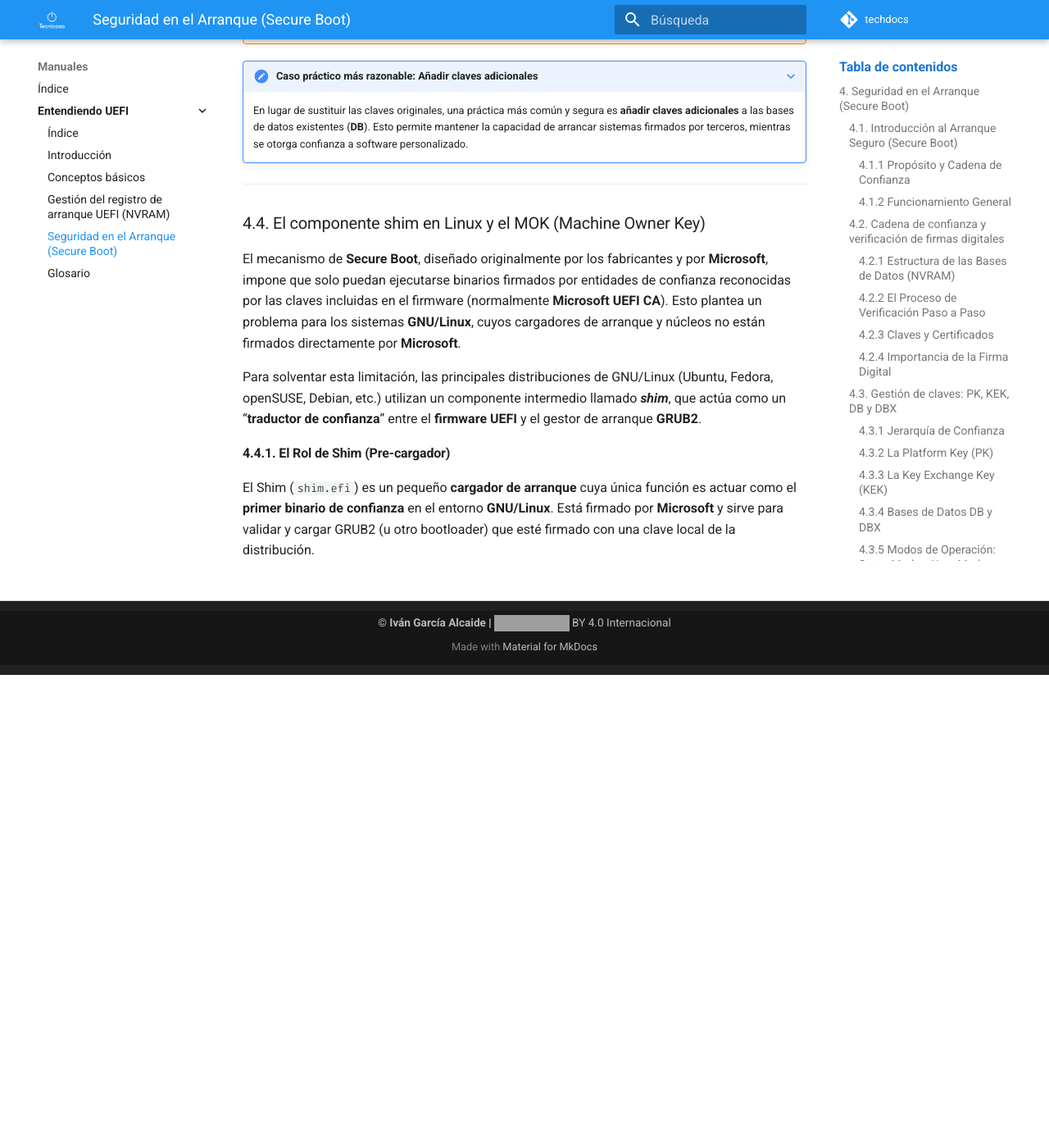
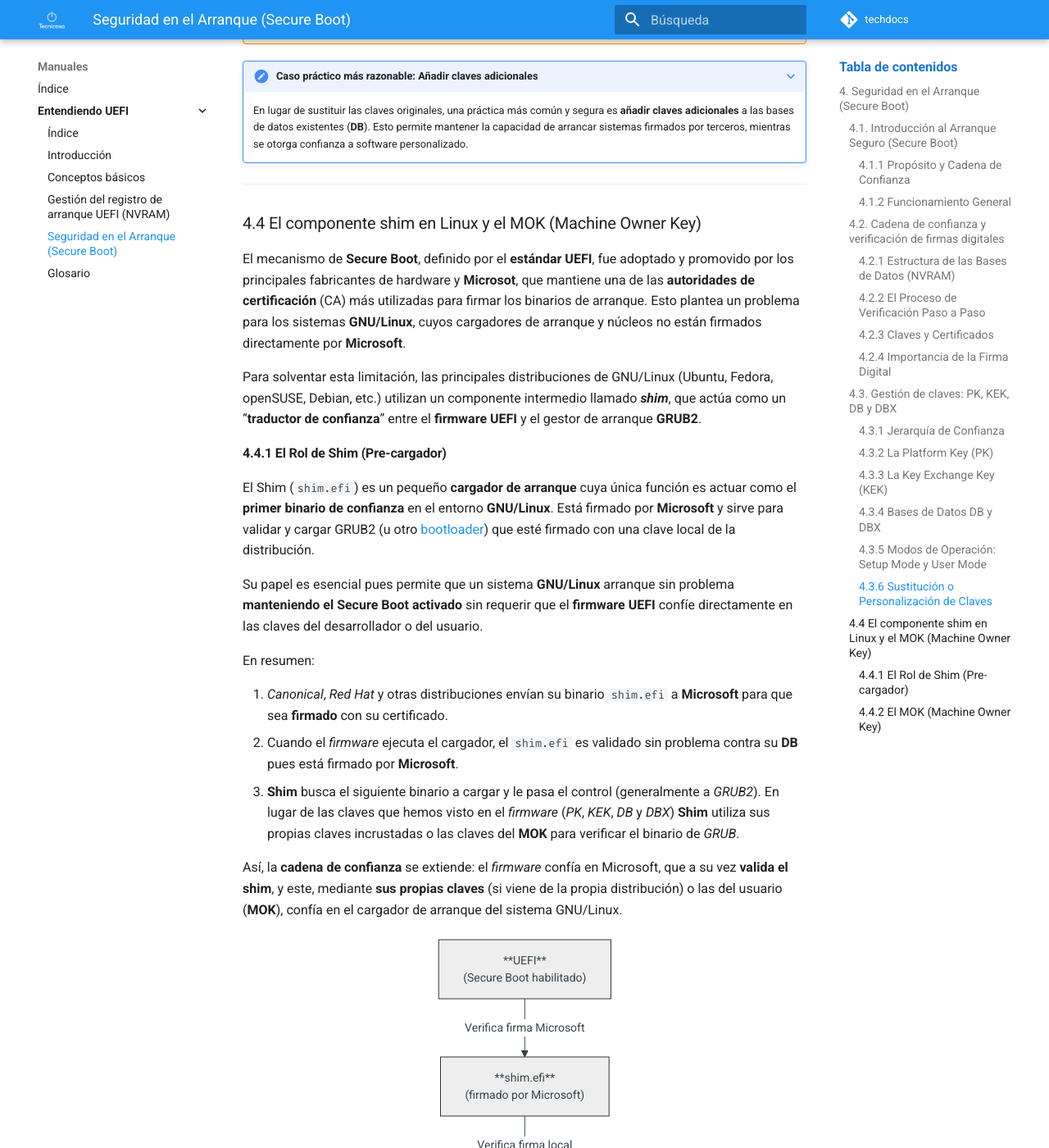
Before and after one commit to ivangarciaalcaide/techdocs, an MkDocs documentation site: the page built from docs/manuales/entendiendo_uefi/04-secure_boot.md, in a window 1280 px wide and 1400 px high, scrolled down 7467 px. Shown: the whole window at 82% size. Built offline with MkDocs 1.6.1 and Material for MkDocs 9.7.7, drawn with Linux system fonts in a browser that asks for light colours; comment, search, counter and statistics services are not loaded; before the commit the page ends 8290 px from its top, so only the background shows below that; some of the changed text lies outside the part shown; grey boxes are pictures that could not be loaded.

Commit message:
Añadido hasta el punto 4.4 de secure boot.

````diff
--- a/docs/manuales/entendiendo_uefi/04-secure_boot.md
+++ b/docs/manuales/entendiendo_uefi/04-secure_boot.md
@@ -297,19 +297,79 @@
 
 ---
 
-### 4.4. El componente shim en Linux y el MOK (Machine Owner Key)
+### 4.4 El componente shim en Linux y el MOK (Machine Owner Key)
 
-El mecanismo de **Secure Boot**, diseñado originalmente por los fabricantes y por **Microsoft**, impone que solo
-puedan ejecutarse binarios firmados por entidades de confianza reconocidas por las claves incluidas en el firmware
-(normalmente **Microsoft UEFI CA**). Esto plantea un problema para los sistemas **GNU/Linux**, cuyos cargadores
+El mecanismo de **Secure Boot**, definido por el **estándar UEFI**, fue adoptado y promovido por los principales
+fabricantes de hardware y **Microsot**, que mantiene una de las **autoridades de certificación** (CA) más utilizadas
+para firmar los binarios de arranque. Esto plantea un problema para los sistemas **GNU/Linux**, cuyos cargadores
 de arranque y núcleos no están firmados directamente por **Microsoft**.
 
 Para solventar esta limitación, las principales distribuciones de GNU/Linux (Ubuntu, Fedora, openSUSE, Debian, etc.)
 utilizan un componente intermedio llamado **_shim_**, que actúa como un “**traductor de confianza**” entre el
 **firmware UEFI** y el gestor de arranque **GRUB2**.
 
-#### 4.4.1. El Rol de Shim (Pre-cargador)
+#### 4.4.1 El Rol de Shim (Pre-cargador)
 
 El Shim (`shim.efi`) es un pequeño **cargador de arranque** cuya única función es actuar como el **primer binario de
 confianza** en el entorno **GNU/Linux**. Está firmado por **Microsoft** y sirve para validar y cargar GRUB2 (u otro
-bootloader) que esté firmado con una clave local de la distribución.
+[bootloader](99-glosario.md#bootloader-cargador-de-arranque)) que esté firmado con una clave local de la distribución.
+
+Su papel es esencial pues permite que un sistema **GNU/Linux** arranque sin problema **manteniendo el Secure Boot
+activado** sin requerir que el **firmware UEFI** confíe directamente en las claves del desarrollador o del usuario.
+
+En resumen:
+
+1. _Canonical_, _Red Hat_ y otras distribuciones envían su binario `shim.efi` a **Microsoft** para que sea **firmado**
+con su certificado.
+2. Cuando el _firmware_ ejecuta el cargador, el `shim.efi` es validado sin problema contra su **DB** pues está firmado
+por **Microsoft**.
+3. **Shim** busca el siguiente binario a cargar y le pasa el control (generalmente a _GRUB2_). En lugar de las claves
+que hemos visto en el _firmware_ (_PK_, _KEK_, _DB_ y _DBX_) **Shim** utiliza sus propias claves incrustadas o las
+claves del **MOK** para verificar el binario de _GRUB_.
+
+Así, la **cadena de confianza** se extiende: el _firmware_ confía en Microsoft, que a su vez
+**valida el shim**, y este, mediante **sus propias claves** (si viene de la propia distribución) o las del usuario
+(**MOK**), confía en el cargador de arranque del sistema GNU/Linux.
+
+<div style="text-align: center">
+
+```mermaid
+%%{init: {'theme': 'base', 'themeVariables': {'fontSize': '14px', 'fontFamily': 'Inter'}}}%%
+flowchart TD
+    A["**UEFI**<br/>(Secure Boot habilitado)"] -->|Verifica firma Microsoft| B["**shim.efi**<br/>(firmado por Microsoft)"]
+    B -->|Verifica firma local| C["**grubx64.efi**<br/>(firmado por distro o admin)"]
+    C -->|Verifica firma con MOK| D["**vmlinuz**<br/>(kernel de Linux)"]
+    D --> E[**Sistema operativo iniciado**]
+
+    classDef default fill:#eeeeee,stroke:#333,stroke-width:1px
+```
+</div>
+
+#### 4.4.2 El MOK (Machine Owner Key)
+
+Cuando un usuario recompila el _kernel_ o un _módulo de driver_ (no lo está haciendo la propia distribución), ese
+binario **no** está firmado. Si **Secure Boot** está activo, el sistema no podrá arrancar.
+
+El **MOK** es un mecanismo que permite al _usuario_ o al _administrador del sistema_ **añadir sus propias claves
+públicas** a un almacén gestionado por el _propio Shim_. Así, en el caso del párrafo anterior, podrá firmar
+y solventar el arranque de su sistema personalizado.
+
+**MOK** se gestiona con la herramienta `mokutil`, y las claves se almacenan en la base de datos `MokList` (similar,
+pero completamente independiente de **DB** y **DBX**).
+
+Un ejemplo básico de uso:
+
+```bash
+# Crear una nueva clave MOK (par pública/privada)
+openssl req -new -x509 -newkey rsa:2048 -keyout MOK.key -out MOK.crt \
+  -subj "/CN=MiClaveMOK/" -days 3650 -nodes -sha256
+
+# Firmar un módulo de kernel usando la clave MOK recién creada
+sudo /usr/src/linux-headers-$(uname -r)/scripts/sign-file sha256 MOK.key MOK.crt /path/to/mimodulo.ko
+
+# Registrar la clave en el sistema
+sudo mokutil --import MOK.crt
+```
+
+En el siguiente arranque, tras importar una nueva clave, el sistema pedirá una confirmación y abrirá el **Mok
+Manager**, que permite añadir la nueva clave definitivamente.
````
